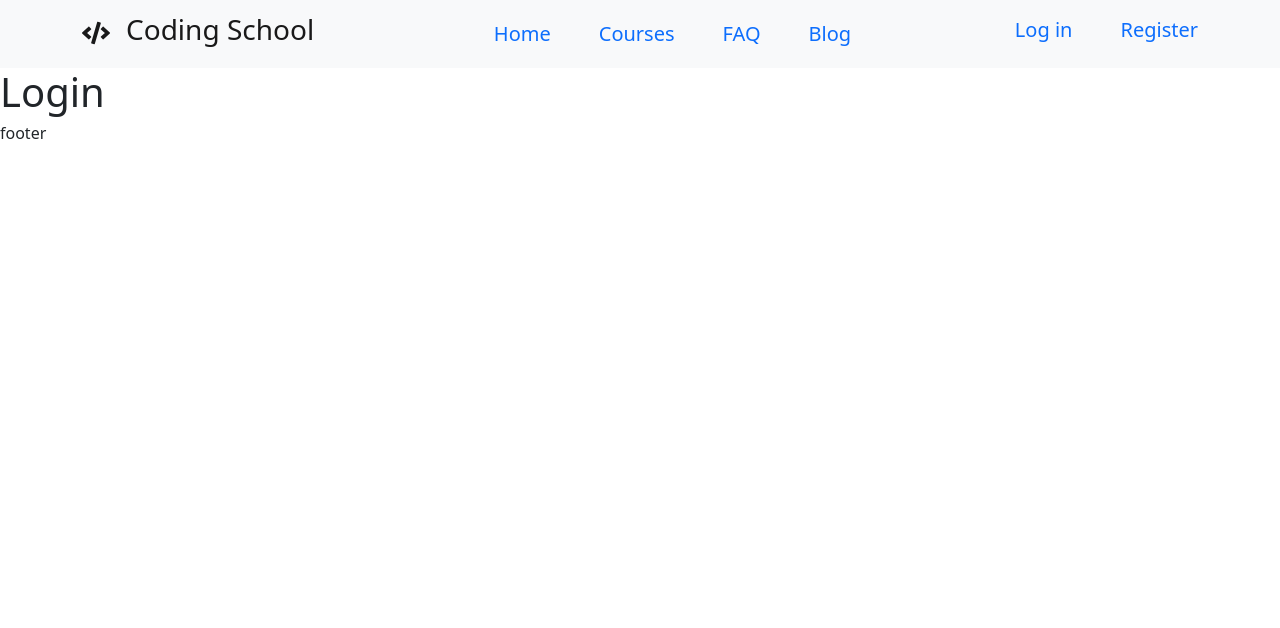
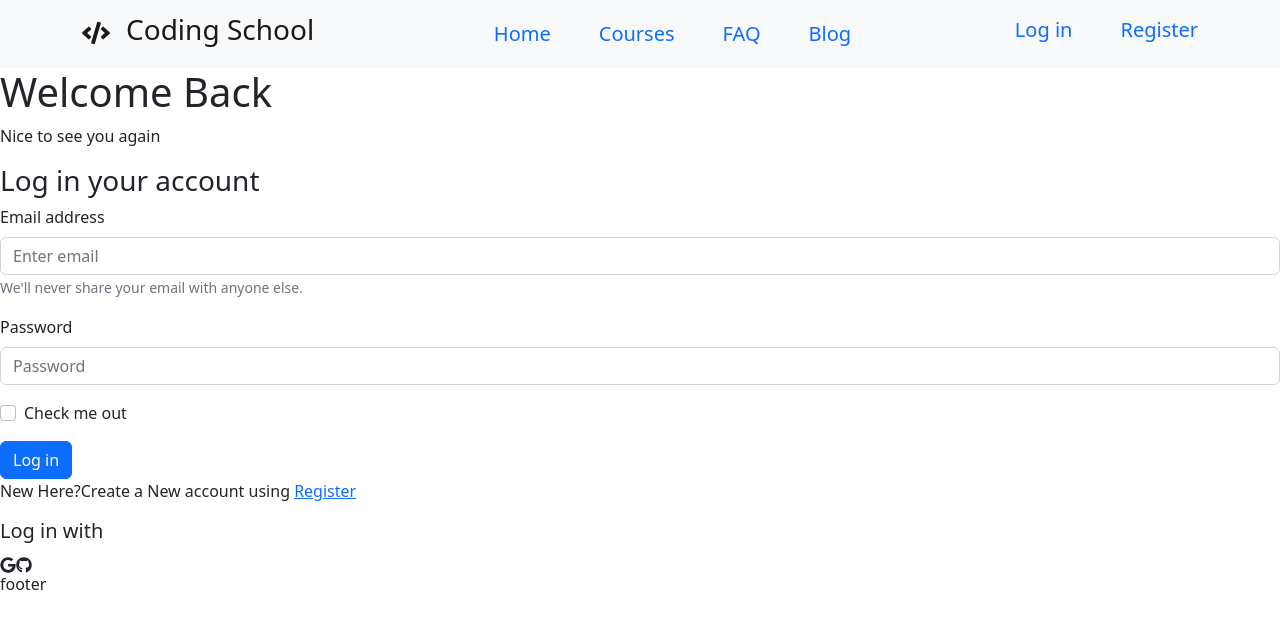
Before and after one commit to Anamika362890/coding-school, a React (Create React App) app: page /login in a window 1280 px wide. Shown: the top 628 px of the page. Built offline with nearby package versions, Linux system fonts and the light colour scheme.

Commit message:
registerDesign

```diff
--- a/src/Pages/CourseDetails/Courseinfo.js
+++ b/src/Pages/CourseDetails/Courseinfo.js
@@ -1,10 +1,13 @@
 import React from 'react';
 import { Button } from 'react-bootstrap';
+import CourseLeft from './../Courses/CourseLeft';
+import Coursesright from './../Courses/Coursesright ';
 
 const Courseinfo = ({ course }) => {
     const { name, img, price, details } = course;
     return (
         <div>
+
             <h1>{name}</h1>
             <p>{details}</p>
             <Button>Give Primmer Access</Button>
--- a/src/Pages/Home/Home.css
+++ b/src/Pages/Home/Home.css
@@ -2,4 +2,5 @@
     display: grid;
     grid-template-columns: repeat(3, 1fr);
     gap: 30px;
+
 }
--- a/src/Pages/Shared/Login.js
+++ b/src/Pages/Shared/Login.js
@@ -1,9 +1,46 @@
 import React from 'react';
+import Button from 'react-bootstrap/Button';
+import Form from 'react-bootstrap/Form';
+import { FaGoogle, FaGithub } from 'react-icons/fa';
+import { Link } from 'react-router-dom';
 
 const Login = () => {
     return (
         <div>
-            <h1>Login</h1>
+            <h1>Welcome Back</h1>
+            <p>Nice to see you again</p>
+            <h3>Log in your account</h3>
+
+
+            <Form>
+                <Form.Group className="mb-3" controlId="formBasicEmail">
+                    <Form.Label>Email address</Form.Label>
+                    <Form.Control type="email" placeholder="Enter email" />
+                    <Form.Text className="text-muted">
+                        We'll never share your email with anyone else.
+                    </Form.Text>
+                </Form.Group>
+
+                <Form.Group className="mb-3" controlId="formBasicPassword">
+                    <Form.Label>Password</Form.Label>
+                    <Form.Control type="password" placeholder="Password" />
+                </Form.Group>
+                <Form.Group className="mb-3" controlId="formBasicCheckbox">
+                    <Form.Check type="checkbox" label="Check me out" />
+                </Form.Group>
+                <Button variant="primary" type="submit">
+                    Log in
+                </Button>
+                <p>New Here?Create a New account using <Link to='/registration'>Register</Link> </p>
+            </Form>
+            <div>
+                <h5>Log in with</h5>
+                <FaGoogle>
+
+                </FaGoogle>
+                <FaGithub></FaGithub>
+
+            </div>
         </div>
     );
 };
--- a/src/Pages/Shared/Register.js
+++ b/src/Pages/Shared/Register.js
@@ -1,9 +1,38 @@
 import React from 'react';
+import Button from 'react-bootstrap/Button';
+import Form from 'react-bootstrap/Form';
+
 
 const Register = () => {
     return (
         <div>
-            <h1>Register</h1>
+            <h1>Create a new account</h1>
+            <Form>
+                <Form.Group className="mb-3" controlId="formBasicEmail">
+                    <Form.Label>Full Name</Form.Label>
+                    <Form.Control type="name" placeholder="Enter your name" />
+
+                </Form.Group>
+                <Form.Group className="mb-3" controlId="formBasicEmail">
+                    <Form.Label>Photo URL</Form.Label>
+                    <Form.Control type="photoUrl" placeholder="" />
+
+                </Form.Group>
+                <Form.Group className="mb-3" controlId="formBasicEmail">
+                    <Form.Label>Email address</Form.Label>
+                    <Form.Control type="email" placeholder="Enter email" />
+
+                </Form.Group>
+
+                <Form.Group className="mb-3" controlId="formBasicPassword">
+                    <Form.Label>Password</Form.Label>
+                    <Form.Control type="password" placeholder="Password" />
+                </Form.Group>
+
+                <Button variant="primary" type="submit">
+                    Register
+                </Button>
+            </Form>
         </div>
     );
 };
```
